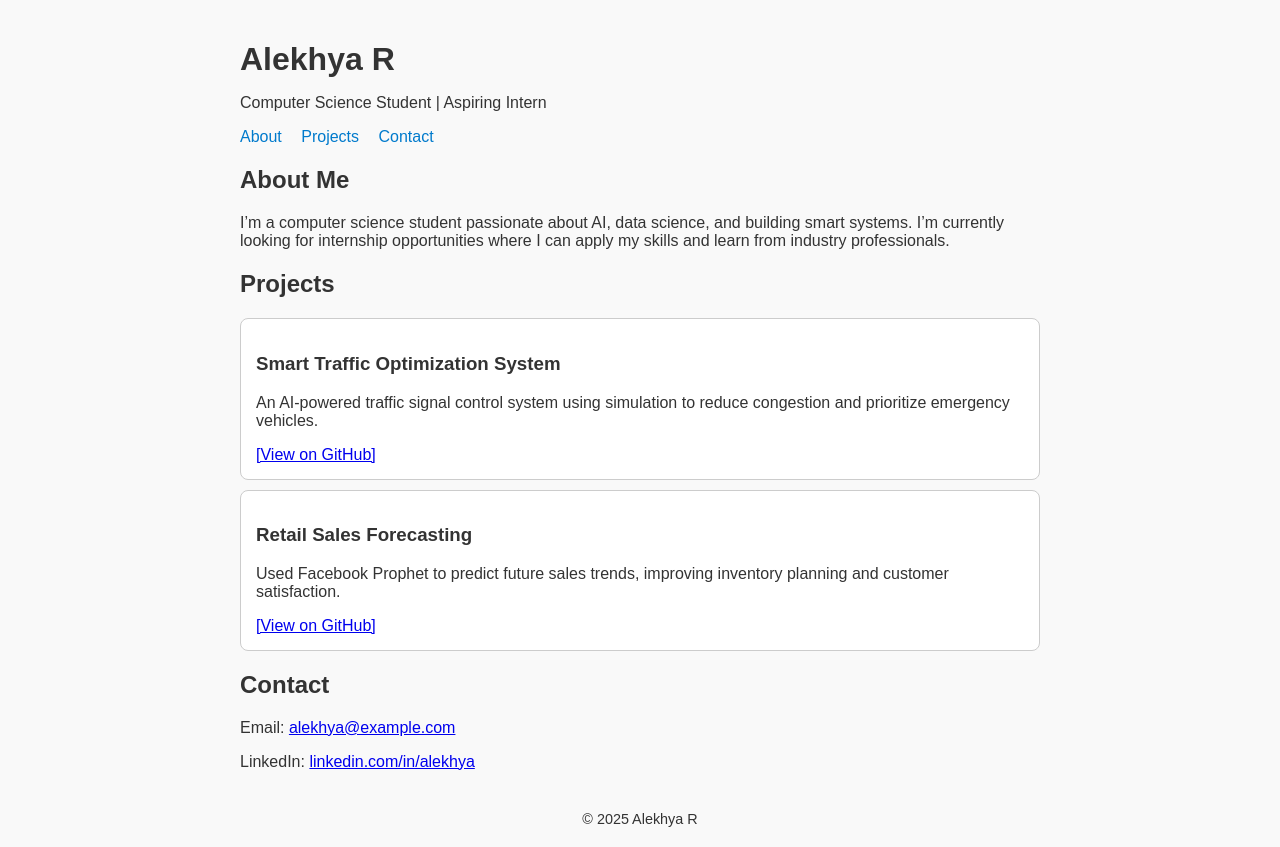
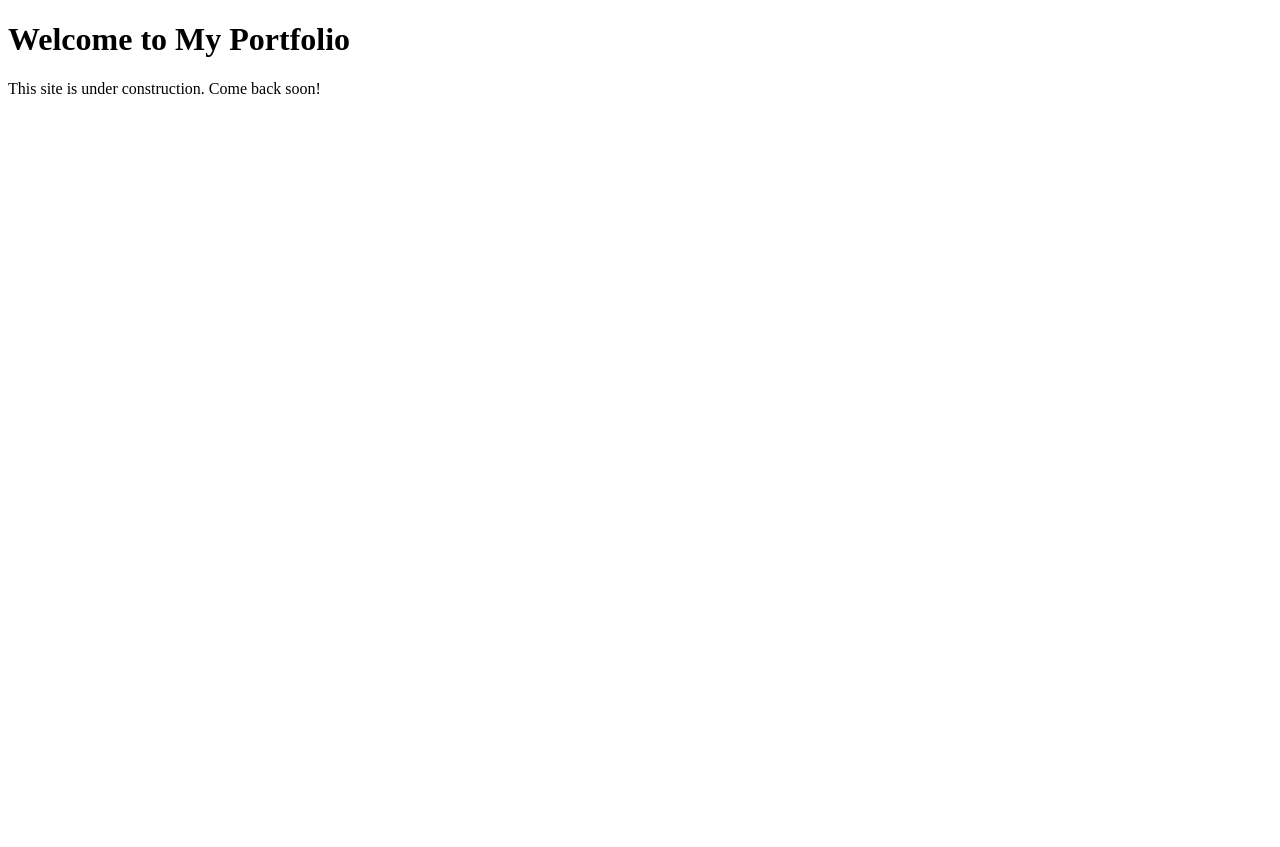
Before and after one commit to Ialekhya123/Ialekhya123.github.io, a plain HTML site: page index.html in a window 1280 px wide. After the commit the page ends 800 px from the top, so only its background shows below. Drawn offline with Linux system fonts and the light colour scheme.

Commit message:
Add files via upload

```diff
--- a/index.html
+++ b/index.html
@@ -1,87 +1,10 @@
 <!DOCTYPE html>
-<html lang="en">
+<html>
 <head>
-  <meta charset="UTF-8" />
-  <meta name="viewport" content="width=device-width, initial-scale=1.0" />
-  <title>Alekhya R - Portfolio</title>
-  <style>
-    body {
-      font-family: Arial, sans-serif;
-      margin: 0;
-      padding: 20px;
-      background: #f9f9f9;
-      color: #333;
-    }
-    header, section {
-      max-width: 800px;
-      margin: auto;
-    }
-    header h1 {
-      font-size: 2em;
-      margin-bottom: 5px;
-    }
-    nav a {
-      margin-right: 15px;
-      text-decoration: none;
-      color: #007acc;
-    }
-    .project {
-      border: 1px solid #ccc;
-      padding: 15px;
-      margin: 10px 0;
-      border-radius: 8px;
-      background: #fff;
-    }
-    footer {
-      margin-top: 40px;
-      font-size: 0.9em;
-      text-align: center;
-    }
-  </style>
+  <title>Lalekhya R Portfolio</title>
 </head>
 <body>
-
-<header>
-  <h1>Alekhya R</h1>
-  <p>Computer Science Student | Aspiring Intern</p>
-  <nav>
-    <a href="#about">About</a>
-    <a href="#projects">Projects</a>
-    <a href="#contact">Contact</a>
-  </nav>
-</header>
-
-<section id="about">
-  <h2>About Me</h2>
-  <p>I’m a computer science student passionate about AI, data science, and building smart systems. I’m currently looking for internship opportunities where I can apply my skills and learn from industry professionals.</p>
-</section>
-
-<section id="projects">
-  <h2>Projects</h2>
-
-  <div class="project">
-    <h3>Smart Traffic Optimization System</h3>
-    <p>An AI-powered traffic signal control system using simulation to reduce congestion and prioritize emergency vehicles.</p>
-    <a href="#">[View on GitHub]</a>
-  </div>
-
-  <div class="project">
-    <h3>Retail Sales Forecasting</h3>
-    <p>Used Facebook Prophet to predict future sales trends, improving inventory planning and customer satisfaction.</p>
-    <a href="#">[View on GitHub]</a>
-  </div>
-
-</section>
-
-<section id="contact">
-  <h2>Contact</h2>
-  <p>Email: <a href="mailto:alekhya@example.com">alekhya@example.com</a></p>
-  <p>LinkedIn: <a href="https://linkedin.com/in/alekhya">linkedin.com/in/alekhya</a></p>
-</section>
-
-<footer>
-  &copy; 2025 Alekhya R
-</footer>
-
+  <h1>Welcome to My Portfolio</h1>
+  <p>This site is under construction. Come back soon!</p>
 </body>
 </html>
```
